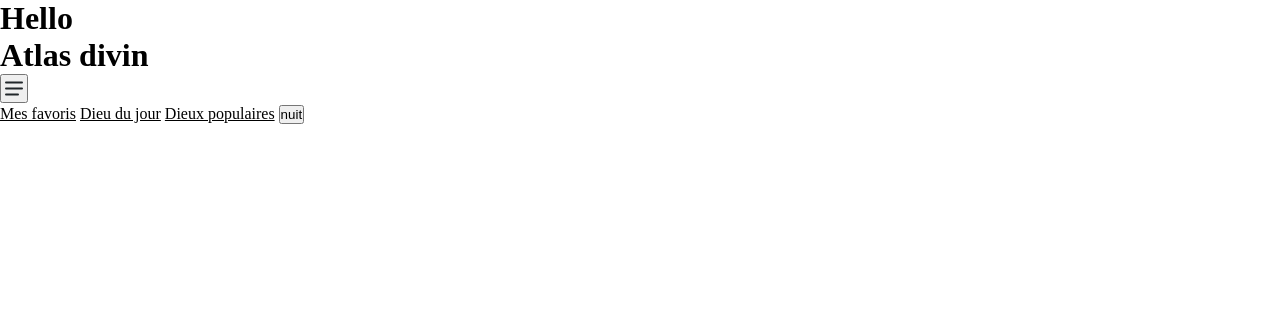
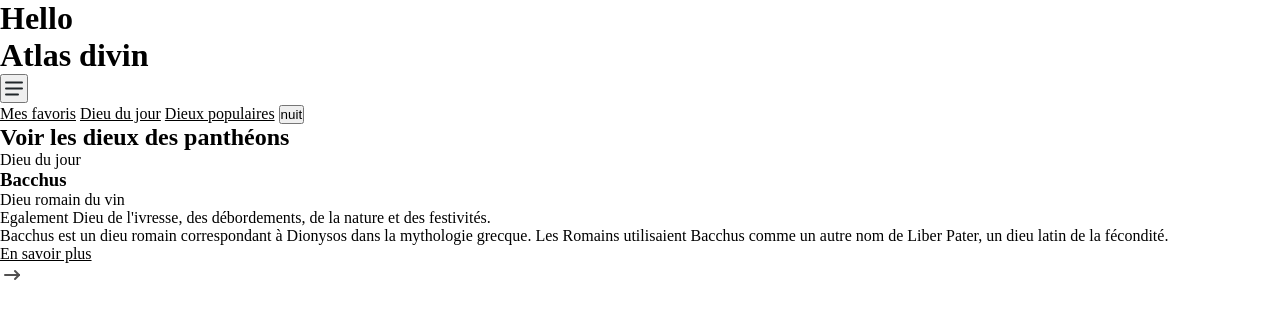
Before and after one commit to titiyocretton/atlas-divin, a website built with Parcel: page src/index.html in a window 1280 px wide. Built offline with nearby package versions, Linux system fonts and the light colour scheme; a web font is replaced by a local one.

Commit message:
card god of day html

```diff
--- a/src/index.html
+++ b/src/index.html
@@ -5,6 +5,12 @@
     <title>eikon parcel starter</title>
     <meta name="viewport" content="width=device-width, initial-scale=1.0" />
     <link rel="stylesheet" href="scss/main.scss" />
+    <link rel="preconnect" href="https://fonts.googleapis.com" />
+    <link rel="preconnect" href="https://fonts.gstatic.com" crossorigin />
+    <link
+      href="https://fonts.googleapis.com/css2?family=Bubbler+One&family=Caesar+Dressing&display=swap"
+      rel="stylesheet"
+    />
   </head>
   <body>
     <h1>Hello</h1>
@@ -20,6 +26,27 @@
       <a href="">Dieux populaires</a>
       <button>nuit</button>
     </nav>
+    <main>
+      <h2>Voir les dieux des panthéons</h2>
+      <section class="card-god-of-day">
+        <p>Dieu du jour</p>
+        <h3>Bacchus</h3>
+        <p>Dieu romain du vin</p>
+        <p>
+          Egalement Dieu de l'ivresse, des débordements, de la nature et des
+          festivités.
+        </p>
+        <p>
+          Bacchus est un dieu romain correspondant à Dionysos dans la mythologie
+          grecque. Les Romains utilisaient Bacchus comme un autre nom de Liber
+          Pater, un dieu latin de la fécondité.
+        </p>
+        <a href="">
+          <p>En savoir plus</p>
+          <img src="img/svg/arrow-narrow-right.svg" alt="" />
+        </a>
+      </section>
+    </main>
     <script src="js/main.js" type="module"></script>
   </body>
 </html>
```
Also changed, not shown: src/img/svg/arrow-narrow-right.svg (added).
